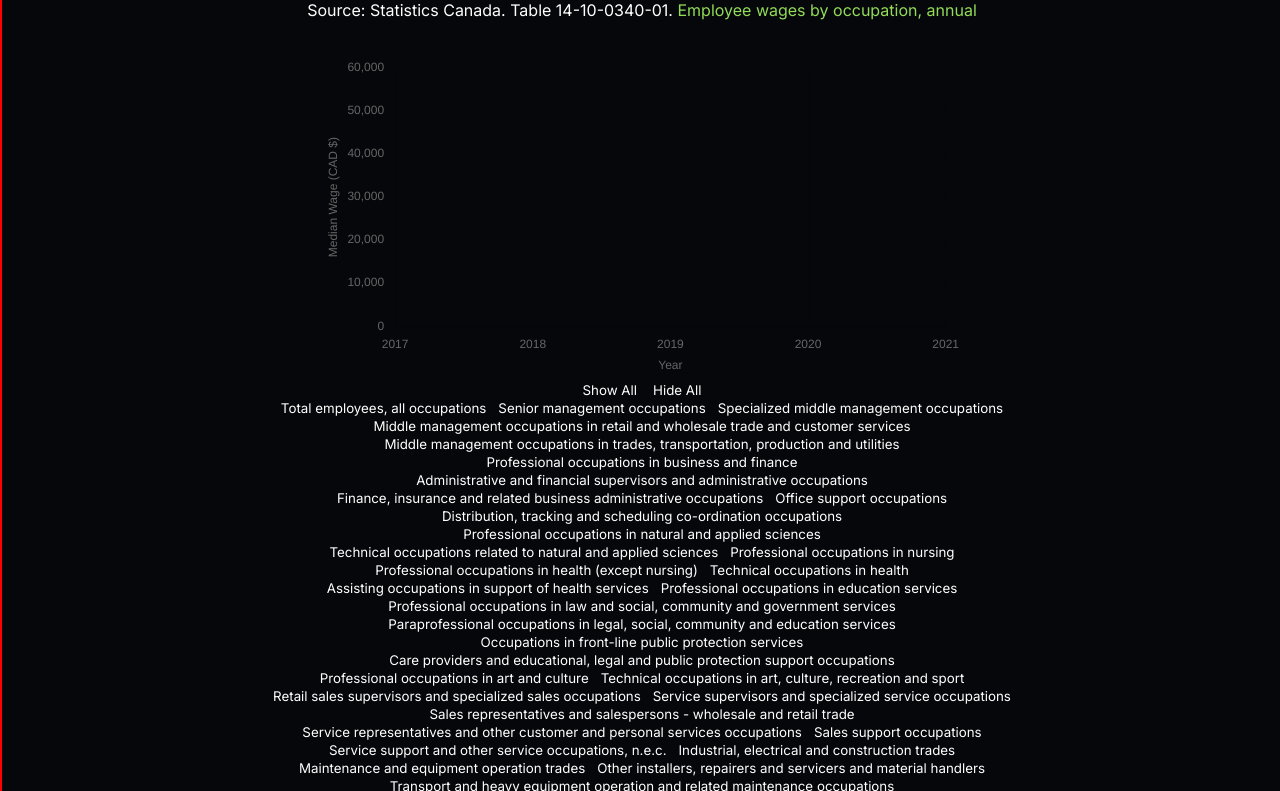
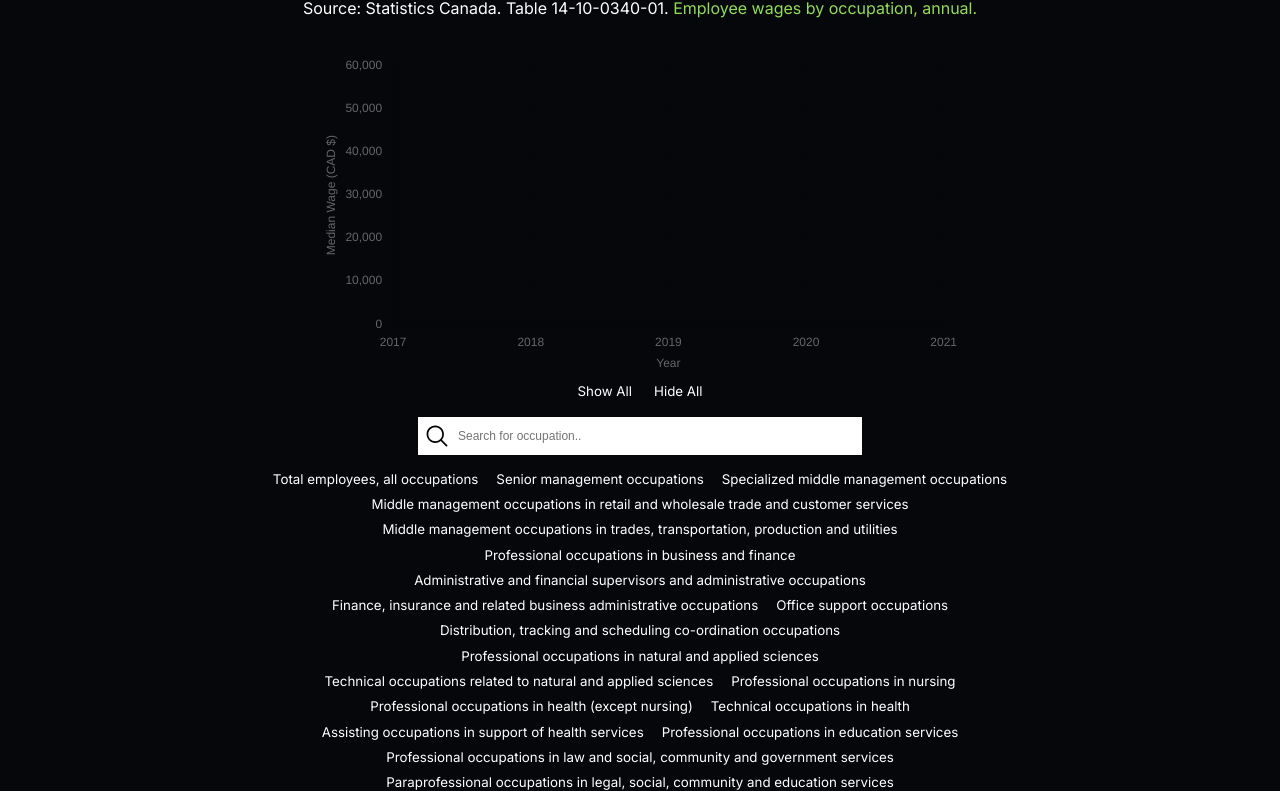
Before and after one commit to sabrina-aip/wage-gauge, a website: page canada.html in a window 1280 px wide. Shown: the part 286-1077 px from the top of the page. Drawn offline with nearby package versions, Linux system fonts and the light colour scheme; a web font is replaced by a local one.

Commit message:
added search filter to occupations
that list is gonna be so long, might as well filter it.

```diff
--- a/canada-chart.js
+++ b/canada-chart.js
@@ -111,3 +111,21 @@ function showAll(){
     document.getElementById(`occupation-${j}`).style.color = '#06070B'
   }
 }
+
+function searchFilter() {
+  // Declare variables
+  var input, filter, textValue;
+  input = document.getElementById('myInput');
+  filter = input.value.toUpperCase();
+  btns = document.querySelectorAll('.occupationBtn')
+
+  btns.forEach((btn)=>{
+    textValue = btn.textContent || btn.innerText
+    console.log(textValue)
+    if (textValue.toUpperCase().indexOf(filter) >-1){
+      btn.style.display = "";
+    } else {
+      btn.style.display = "none";
+    }
+  })
+}
--- a/canada.html
+++ b/canada.html
@@ -21,7 +21,7 @@
             <br>
             <h2>Annual Wage by Occupation, Canada (2017-2021)</h2>
             <br>
-            <p>Source: Statistics Canada. Table 14-10-0340-01. <a href='https://www150.statcan.gc.ca/t1/tbl1/en/tv.action?pid=1410034001' class = 'underline-animation' id="green-text">Employee wages by occupation, annual</a></p>
+            <p>Source: Statistics Canada. Table 14-10-0340-01. <a href='https://www150.statcan.gc.ca/t1/tbl1/en/tv.action?pid=1410034001' class = 'underline-animation' id="green-text">Employee wages by occupation, annual.</a></p>
             <br><br>
         </div>
         <div class="chart-container">
@@ -31,6 +31,8 @@
             <button onclick="showAll()">Show All</button>
             <button onclick="hideAll()">Hide All</button>
             <br>
+            <input type="text" id="myInput" onkeyup="searchFilter()" placeholder="Search for occupation..">
+            <br>
         </div>
     </div>
     <script src="canada-chart.js"></script>
--- a/graph-stylesheet.css
+++ b/graph-stylesheet.css
@@ -12,7 +12,7 @@ background-color: #06070B;
 .outer-container{
     width: 100%;
     height: auto;
-    border: red 2px solid;
+    border: red 0px solid;
     text-align: center;
 }
 .title-container{
@@ -28,14 +28,13 @@ background-color: #06070B;
     border: blue 0px solid;
 }
 
-#myChart{
-    height: 20%;
-}
 
 .legend-container{
     width:60%;
     display: inline-block;
 }
+
+
 
 h1 {
     font-family: Koulen;
@@ -71,8 +70,8 @@ button{
     background-color: transparent;
     color: white;
     cursor: pointer;
-    padding: 3px 5px 3px 5px;
-    line-height: 50%;
+    padding: 5px 8px 5px 8px;
+    line-height: 100%;
     font-family: Inter;
 }
 
@@ -117,4 +116,21 @@ a {
 
 #green-text {
     color:#92DC58
+}
+
+#myInput {
+    background-image: url('./img/icons8-search.svg'); /* Add a search icon to input */
+    background-position: 6px 6px; /* Position the search icon */
+    background-repeat: no-repeat; /* Do not repeat the icon image */
+    background-size: 26px;
+    width: 50%; /* Full-width */
+    font-size: 12px; /* Increase font-size */
+    padding: 12px 20px 12px 40px; /* Add some padding */
+    border: 0px solid; /* Add a grey border */
+    margin-top: 12px; /* Add some space below the input */
+    margin-bottom: 12px; /* Add some space below the input */
   }
+
+input#myInput:focus{
+    outline: none;
+}
```
Also changed, not shown: img/icons8-search.svg (added).
